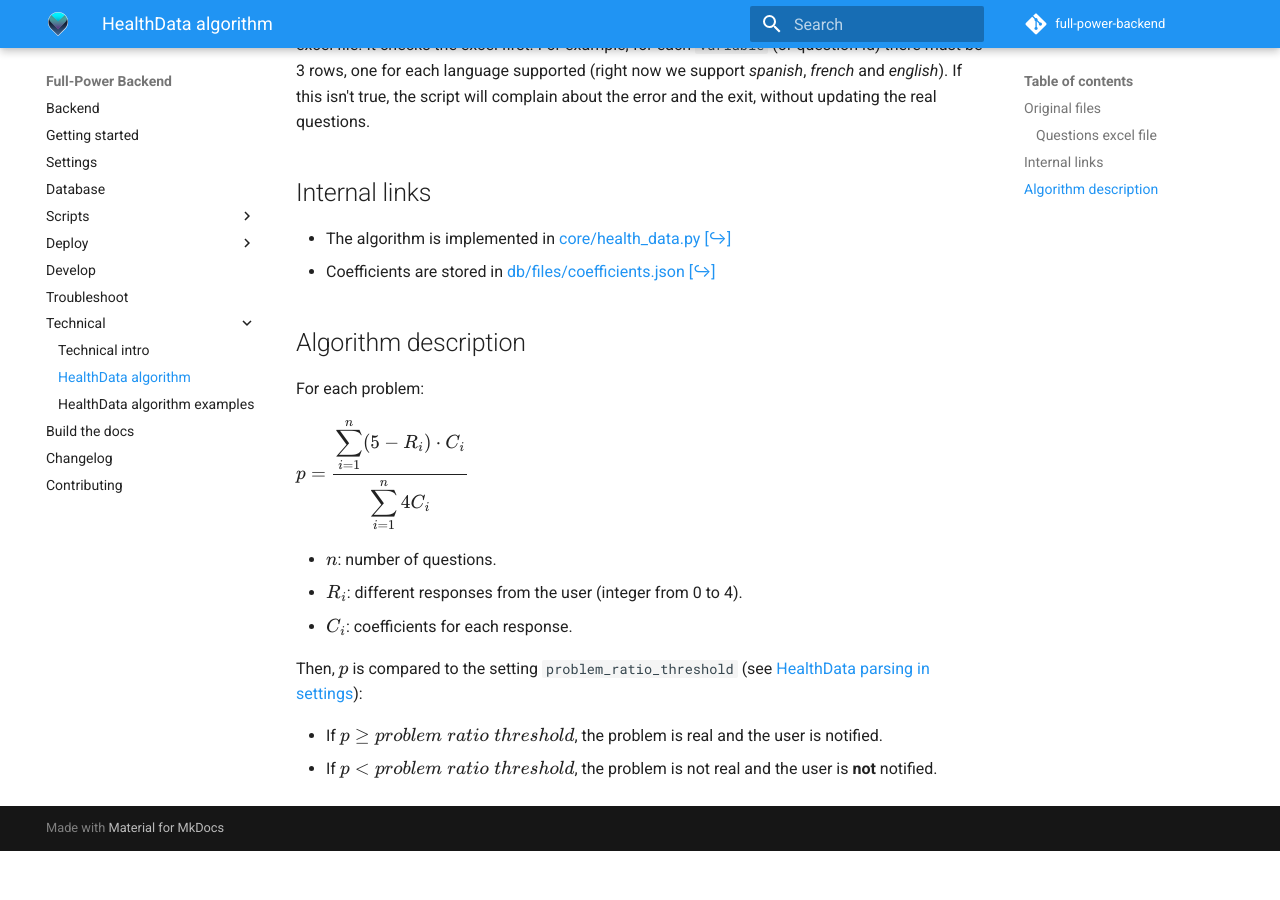
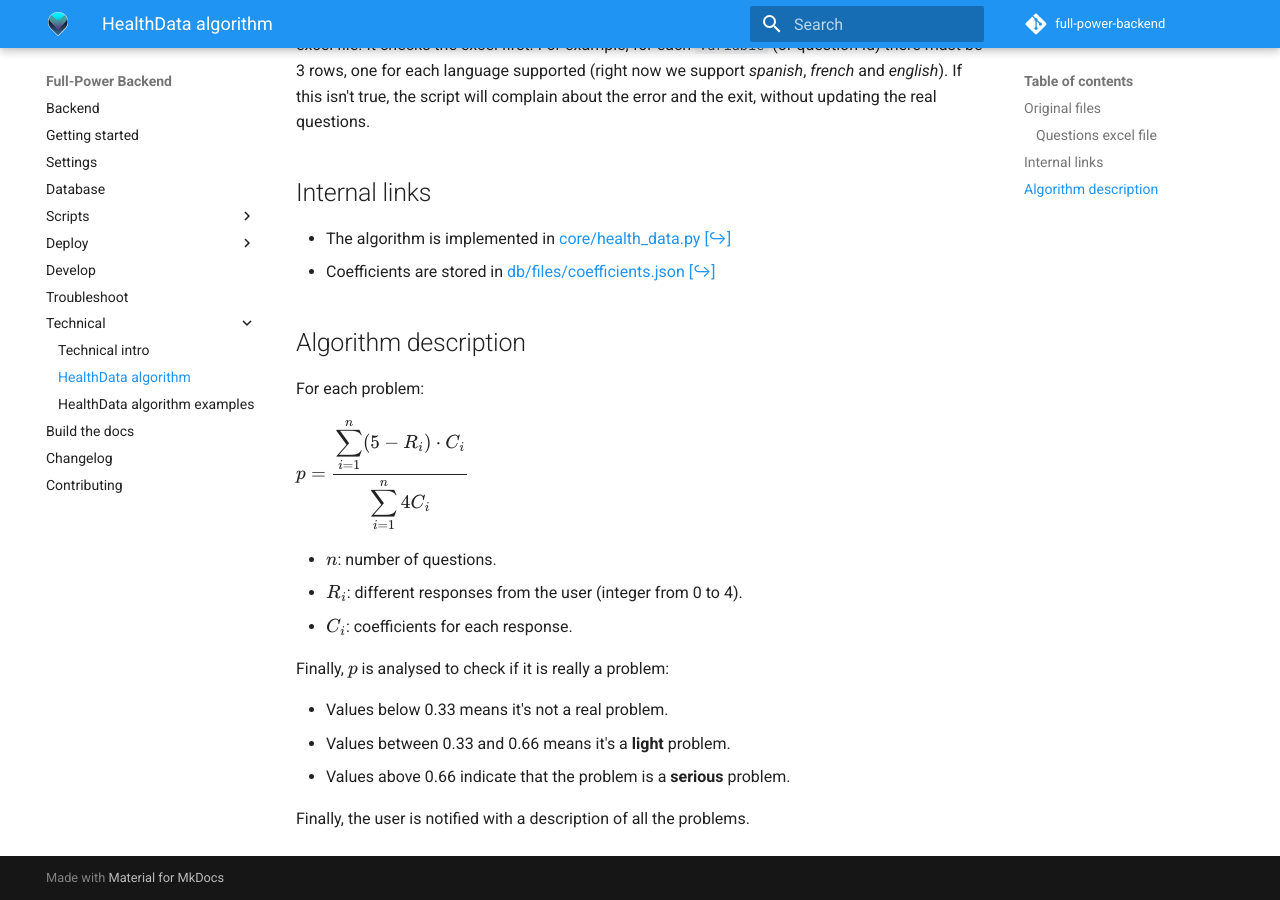
Before and after one commit to sralloza/full-power-backend, an MkDocs documentation site: the page built from docs/technical/hd-algorithm.md, in a window 1280 px wide and 900 px high, scrolled down 713 px. Built offline with MkDocs 1.6.1 and Material for MkDocs 9.7.7, drawn with Linux system fonts in a browser that asks for light colours; comment, search, counter and statistics services are not loaded; before the commit the page ends 1564 px from its top, so only the background shows below that.

Commit message:
docs: update changelog and hd algorithm explanation

```diff
--- a/docs/technical/hd-algorithm.md
+++ b/docs/technical/hd-algorithm.md
@@ -33,7 +33,10 @@ $p = \dfrac{\displaystyle\sum_{i=1}^n (5-R_i) \cdot C_i}{\displaystyle\sum_{i=1}
 - $R_i$: different responses from the user (integer from 0 to 4).
 - $C_i$: coefficients for each response.
 
-Then, $p$ is compared to the setting `problem_ratio_threshold` (see [HealthData parsing in settings](../settings.md#healthdata-parsing)):
+Finally, $p$ is analysed to check if it is really a problem:
 
-- If $p\geq problem \; ratio\; threshold$, the problem is real and the user is notified.
-- If $p< problem \; ratio\; threshold$, the problem is not real and the user is **not** notified.
+- Values below 0.33 means it's not a real problem.
+- Values between 0.33 and 0.66 means it's a **light** problem.
+- Values above 0.66 indicate that the problem is a **serious** problem.
+
+Finally, the user is notified with a description of all the problems.
```
Also changed, not shown: CHANGELOG.md (+8 -0 lines).
